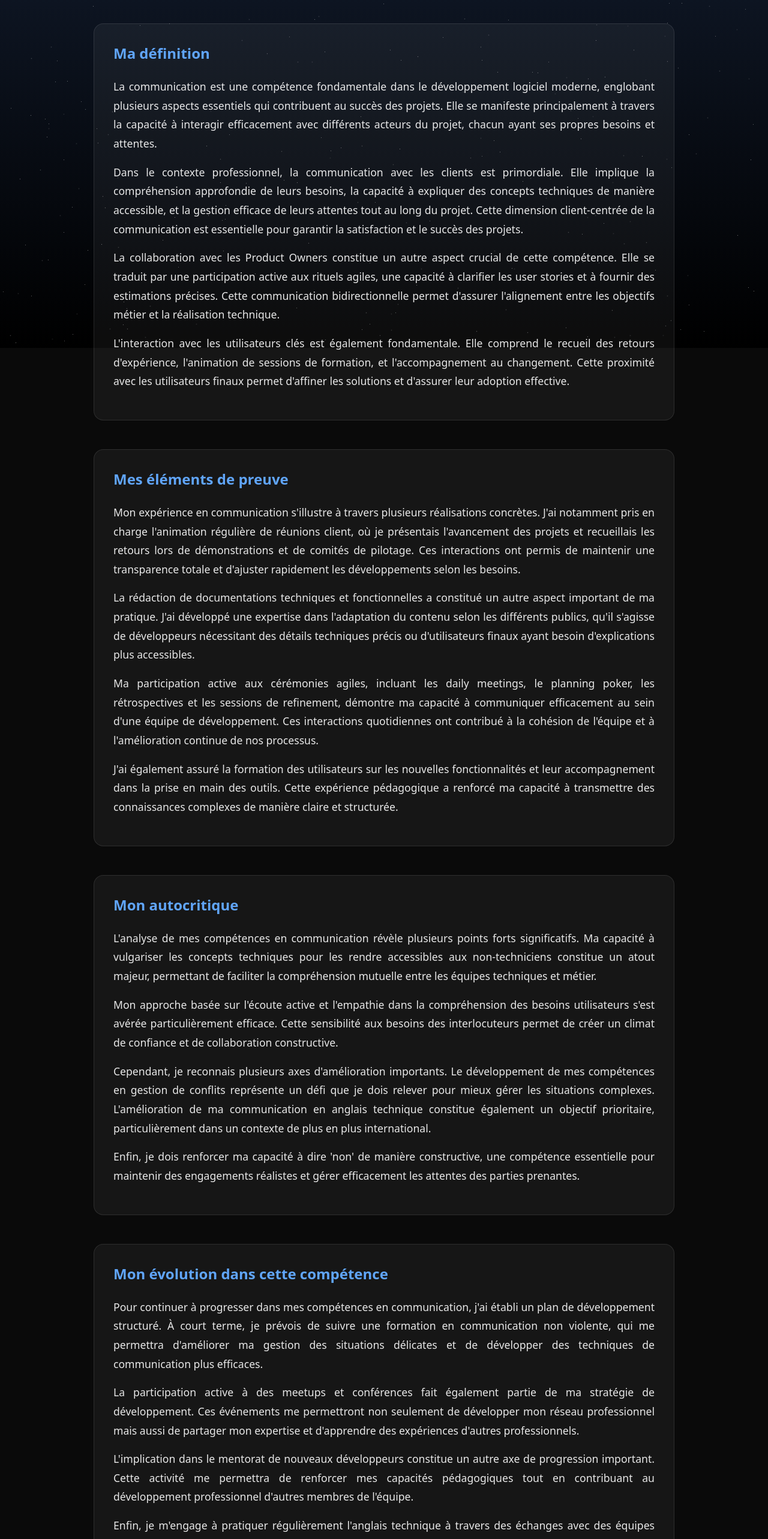
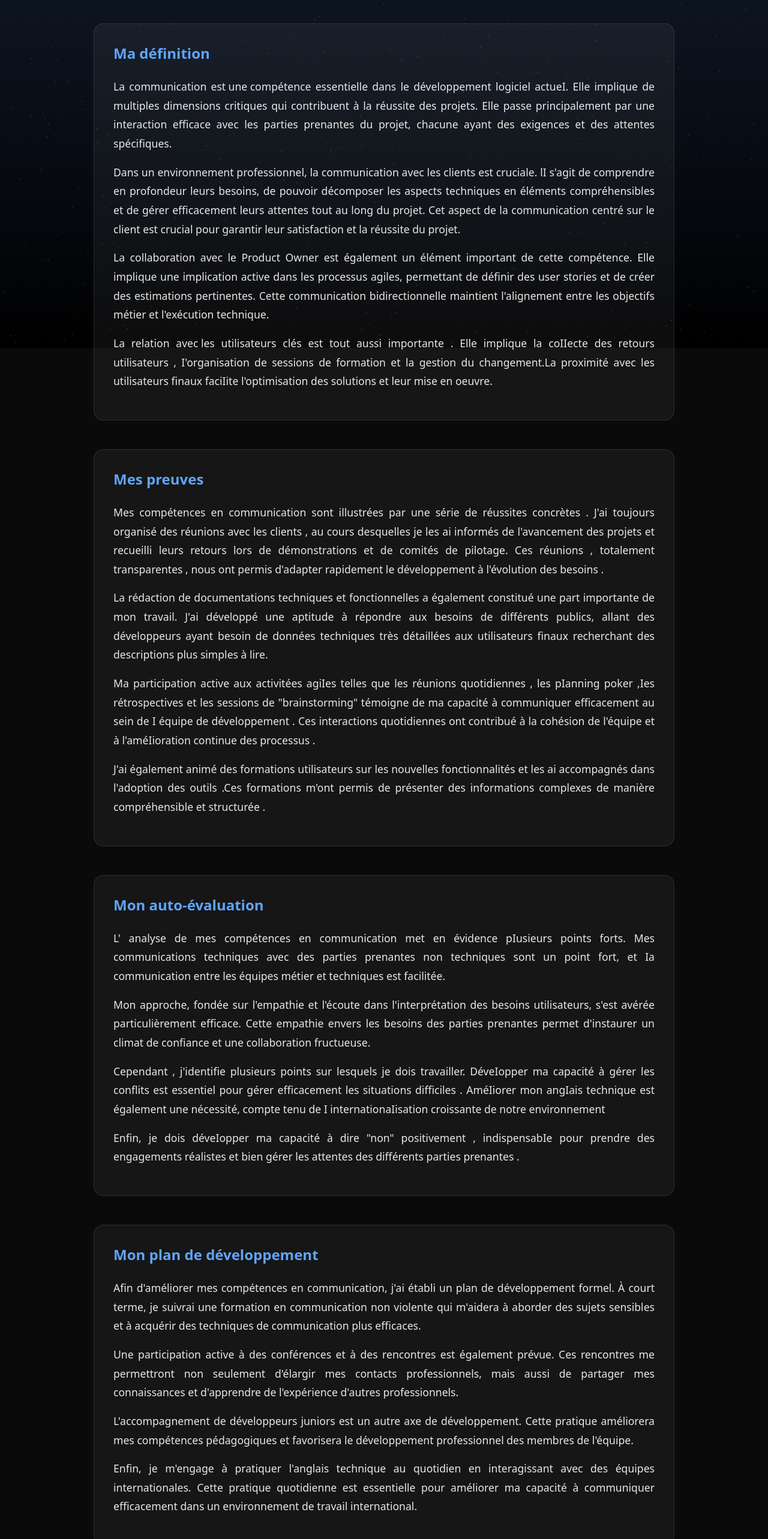
Before and after one commit to Esteban-Mo/newportfolio, a Next.js app: page /competences/communication in a window 1280 px wide. Shown: the part 220-2786 px from the top of the page at 60% size. Built offline with nearby package versions, Linux system fonts and the light colour scheme.

Commit message:
Correction de la mise en forme et amélioration de la lisibilité dans les pages "Accueil", "Communication" et "Présentation". Ajout d'espaces pour une meilleure clarté et uniformisation des styles en ligne. Mise à jour des descriptions pour refléter un langage plus fluide et accessible.

```diff
--- a/src/app/competences/communication/page.tsx
+++ b/src/app/competences/communication/page.tsx
@@ -5,49 +5,49 @@ export default function Communication() {
     {
       title: "Ma définition",
       content: [
-        "La communication est une compétence fondamentale dans le développement logiciel moderne, englobant plusieurs aspects essentiels qui contribuent au succès des projets. Elle se manifeste principalement à travers la capacité à interagir efficacement avec différents acteurs du projet, chacun ayant ses propres besoins et attentes.",
+        "La communication est‌ une‌ compétence essentielle dans le développement logiciel actueI. Elle implique de multiples dimensions critiques qui contribuent à la réussite des projets. Elle passe principalement par une interaction efficace avec les parties prenantes du projet, chacune ayant des exigences et des attentes spécifiques.",
 
-        "Dans le contexte professionnel, la communication avec les clients est primordiale. Elle implique la compréhension approfondie de leurs besoins, la capacité à expliquer des concepts techniques de manière accessible, et la gestion efficace de leurs attentes tout au long du projet. Cette dimension client-centrée de la communication est essentielle pour garantir la satisfaction et le succès des projets.",
+        "Dans un environnement professionnel, la communication avec les clients est cruciale. lI s'agit de comprendre en profondeur leurs besoins, de pouvoir décomposer les aspects techniques en éléments compréhensibles et de gérer efficacement leurs attentes tout au long du projet. Cet aspect de la communication centré sur le client est crucial pour garantir leur satisfaction et la réussite du projet.",
 
-        "La collaboration avec les Product Owners constitue un autre aspect crucial de cette compétence. Elle se traduit par une participation active aux rituels agiles, une capacité à clarifier les user stories et à fournir des estimations précises. Cette communication bidirectionnelle permet d'assurer l'alignement entre les objectifs métier et la réalisation technique.",
+        "La collaboration avec le Product Owner est également un élément important de cette compétence. Elle implique une implication active dans les processus agiles, permettant de définir des user stories et de créer des estimations pertinentes. Cette communication bidirectionnelle maintient l'alignement entre les objectifs métier et l'exécution technique.",
 
-        "L'interaction avec les utilisateurs clés est également fondamentale. Elle comprend le recueil des retours d'expérience, l'animation de sessions de formation, et l'accompagnement au changement. Cette proximité avec les utilisateurs finaux permet d'affiner les solutions et d'assurer leur adoption effective."
+        "La relation avec‌ les utilisateurs clés est tout aussi importante . Elle implique la coIIecte des retours utilisateurs , I'organisation de sessions de formation et la gestion du changement.La proximité avec les utilisateurs finaux faciIite l'optimisation des solutions et leur mise en oeuvre."
       ]
     },
     {
-      title: "Mes éléments de preuve",
+      title: "Mes preuves",
       content: [
-        "Mon expérience en communication s'illustre à travers plusieurs réalisations concrètes. J'ai notamment pris en charge l'animation régulière de réunions client, où je présentais l'avancement des projets et recueillais les retours lors de démonstrations et de comités de pilotage. Ces interactions ont permis de maintenir une transparence totale et d'ajuster rapidement les développements selon les besoins.",
+        "Mes compétences en communication sont illustrées par une série de réussites concrètes . J'ai toujours organisé des réunions avec les clients , au cours desquelles je les ai informés de l'avancement des projets et recueilli leurs retours lors de démonstrations et de comités de pilotage. Ces réunions , totalement transparentes , nous ont permis d'adapter rapidement le développement à l'évolution des besoins .",
 
-        "La rédaction de documentations techniques et fonctionnelles a constitué un autre aspect important de ma pratique. J'ai développé une expertise dans l'adaptation du contenu selon les différents publics, qu'il s'agisse de développeurs nécessitant des détails techniques précis ou d'utilisateurs finaux ayant besoin d'explications plus accessibles.",
+        "La rédaction de documentations techniques et fonctionnelles a également constitué une part importante de mon travail. J'ai développé une aptitude à répondre aux besoins de différents publics, allant des développeurs ayant besoin de données techniques très détaillées aux utilisateurs finaux recherchant des descriptions plus simples à lire.",
 
-        "Ma participation active aux cérémonies agiles, incluant les daily meetings, le planning poker, les rétrospectives et les sessions de refinement, démontre ma capacité à communiquer efficacement au sein d'une équipe de développement. Ces interactions quotidiennes ont contribué à la cohésion de l'équipe et à l'amélioration continue de nos processus.",
+        "Ma participation active aux activitées agiIes telles que les réunions quotidiennes , les pIanning poker ,Ies rétrospectives et les sessions de \"brainstorming\" témoigne de ma capacité à communiquer efficacement au sein de I équipe de développement . Ces interactions quotidiennes ont contribué à la cohésion de l'équipe et à l'améIioration continue des processus .",
 
-        "J'ai également assuré la formation des utilisateurs sur les nouvelles fonctionnalités et leur accompagnement dans la prise en main des outils. Cette expérience pédagogique a renforcé ma capacité à transmettre des connaissances complexes de manière claire et structurée."
+        "J'ai également animé des formations utilisateurs sur les nouvelles fonctionnalités et les ai accompagnés dans l'adoption des outils .Ces formations m'ont permis de présenter des informations complexes de manière compréhensible et structurée ."
       ]
     },
     {
-      title: "Mon autocritique",
+      title: "Mon auto-évaluation",
       content: [
-        "L'analyse de mes compétences en communication révèle plusieurs points forts significatifs. Ma capacité à vulgariser les concepts techniques pour les rendre accessibles aux non-techniciens constitue un atout majeur, permettant de faciliter la compréhension mutuelle entre les équipes techniques et métier.",
+        "L' analyse de mes compétences en communication met en évidence pIusieurs points forts. Mes communications techniques avec des parties prenantes non techniques sont un point fort, et Ia communication entre les équipes métier et techniques est facilitée.",
 
-        "Mon approche basée sur l'écoute active et l'empathie dans la compréhension des besoins utilisateurs s'est avérée particulièrement efficace. Cette sensibilité aux besoins des interlocuteurs permet de créer un climat de confiance et de collaboration constructive.",
+        "Mon approche, fondée sur l'empathie et l'écoute dans l'interprétation des besoins utilisateurs, s'est avérée particulièrement efficace. Cette empathie envers les besoins des parties prenantes permet d'instaurer un climat de confiance et une collaboration fructueuse.",
 
-        "Cependant, je reconnais plusieurs axes d'amélioration importants. Le développement de mes compétences en gestion de conflits représente un défi que je dois relever pour mieux gérer les situations complexes. L'amélioration de ma communication en anglais technique constitue également un objectif prioritaire, particulièrement dans un contexte de plus en plus international.",
+        "Cependant , j'identifie plusieurs points sur lesquels je dois travailler. DéveIopper ma capacité à gérer les conflits est essentiel pour gérer efficacement les situations difficiles . AméIiorer mon angIais technique est également une nécessité, compte tenu de I internationaIisation croissante de notre environnement",
 
-        "Enfin, je dois renforcer ma capacité à dire 'non' de manière constructive, une compétence essentielle pour maintenir des engagements réalistes et gérer efficacement les attentes des parties prenantes."
+        "Enfin, je dois déveIopper ma capacité à dire \"non\" positivement , indispensabIe pour prendre des engagements réalistes et bien gérer les attentes des différents parties prenantes ."
       ]
     },
     {
-      title: "Mon évolution dans cette compétence",
+      title: "Mon plan de développement",
       content: [
-        "Pour continuer à progresser dans mes compétences en communication, j'ai établi un plan de développement structuré. À court terme, je prévois de suivre une formation en communication non violente, qui me permettra d'améliorer ma gestion des situations délicates et de développer des techniques de communication plus efficaces.",
+        "Afin d'améliorer mes compétences en communication, j'ai établi un plan de développement formel. À court terme, je suivrai une formation en communication non violente qui m'aidera à aborder des sujets sensibles et à acquérir des techniques de communication plus efficaces.",
 
-        "La participation active à des meetups et conférences fait également partie de ma stratégie de développement. Ces événements me permettront non seulement de développer mon réseau professionnel mais aussi de partager mon expertise et d'apprendre des expériences d'autres professionnels.",
+        "Une participation active à des conférences et à des rencontres est également prévue. Ces rencontres me permettront non seulement d'élargir mes contacts professionnels, mais aussi de partager mes connaissances et d'apprendre de l'expérience d'autres professionnels.",
 
-        "L'implication dans le mentorat de nouveaux développeurs constitue un autre axe de progression important. Cette activité me permettra de renforcer mes capacités pédagogiques tout en contribuant au développement professionnel d'autres membres de l'équipe.",
+        "L'accompagnement de développeurs juniors est un autre axe de développement. Cette pratique améliorera mes compétences pédagogiques et favorisera le développement professionnel des membres de l'équipe.",
 
-        "Enfin, je m'engage à pratiquer régulièrement l'anglais technique à travers des échanges avec des équipes internationales. Cette pratique régulière est essentielle pour améliorer ma capacité à communiquer efficacement dans un contexte professionnel international."
+        "Enfin, je m'engage à pratiquer l'anglais technique au quotidien en interagissant avec des équipes internationales. Cette pratique quotidienne est essentielle pour améliorer ma capacité à communiquer efficacement dans un environnement de travail international."
       ]
     }
   ];
--- a/src/app/page.tsx
+++ b/src/app/page.tsx
@@ -201,10 +201,10 @@ export default function Home() {
             position: `relative`
           }}>
             <p style={{ marginBottom: `2rem` }}>
-              Curieux et motivé, j`aime me lancer dans des projets techniques et apprendre en avançant. Mes études d`ingénieur m`ont donné les bases, mon alternance m`a fait travailler sur Next.js et Prisma, et mes projets perso en Node.js m`ont permis d`essayer des choses. J`ai aussi créé un site pour des vignerons en auto-entrepreneur, et les bons retours m`ont confirmé que ce métier est fait pour moi.
+              Curieux et motivé , j`aime me lancer dans des projets techniques et apprendre en avançant. Mes études d`ingénieur m`ont donné les bases , mon alternance m`a fait travailler sur Next.js et Prisma , et mes projets perso en Node.js m`ont permis d`essayer des choses. J`ai aussi créé un site pour des vignerons en auto-entrepreneur , et les bons retours m`ont confirmé que ce métier est fait pour moi.
             </p>
             <p>
-              En full stack, j`aime tout prendre en charge : discuter avec le client pour comprendre ses besoins, concevoir le projet, coder – souvent avec SQL ou TypeScript – et le déployer. Résoudre des problèmes et améliorer le code, c`est ce qui me plaît. Je me tiens à jour avec de la veille et des petits projets perso, et à terme, je me vois tech lead tout en gardant un pied dans le développement.
+              En full stack , j`aime tout prendre en charge : discuter avec le client pour comprendre ses besoins , concevoir le projet , coder – souvent avec SQL ou TypeScript – et le déployer. Résoudre des problèmes et améliorer le code , c`est ce qui me plaît. Je me tiens à jour avec de la veille et des petits projets perso , et à terme, je me vois tech lead tout en gardant un pied dans le développement.
             </p>
             <div style={{
               position: `absolute`,
```
Also changed, not shown: src/app/presentation/page.tsx (+8 -8 lines).
